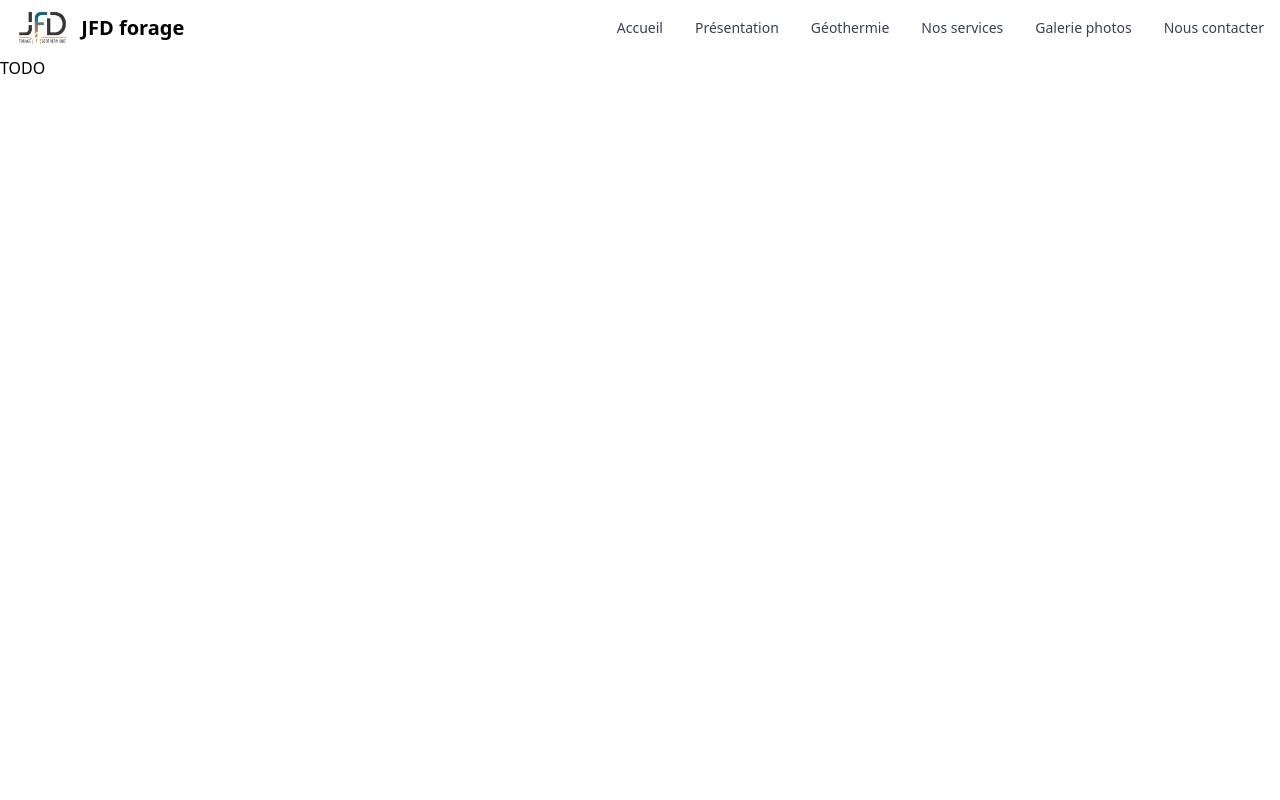
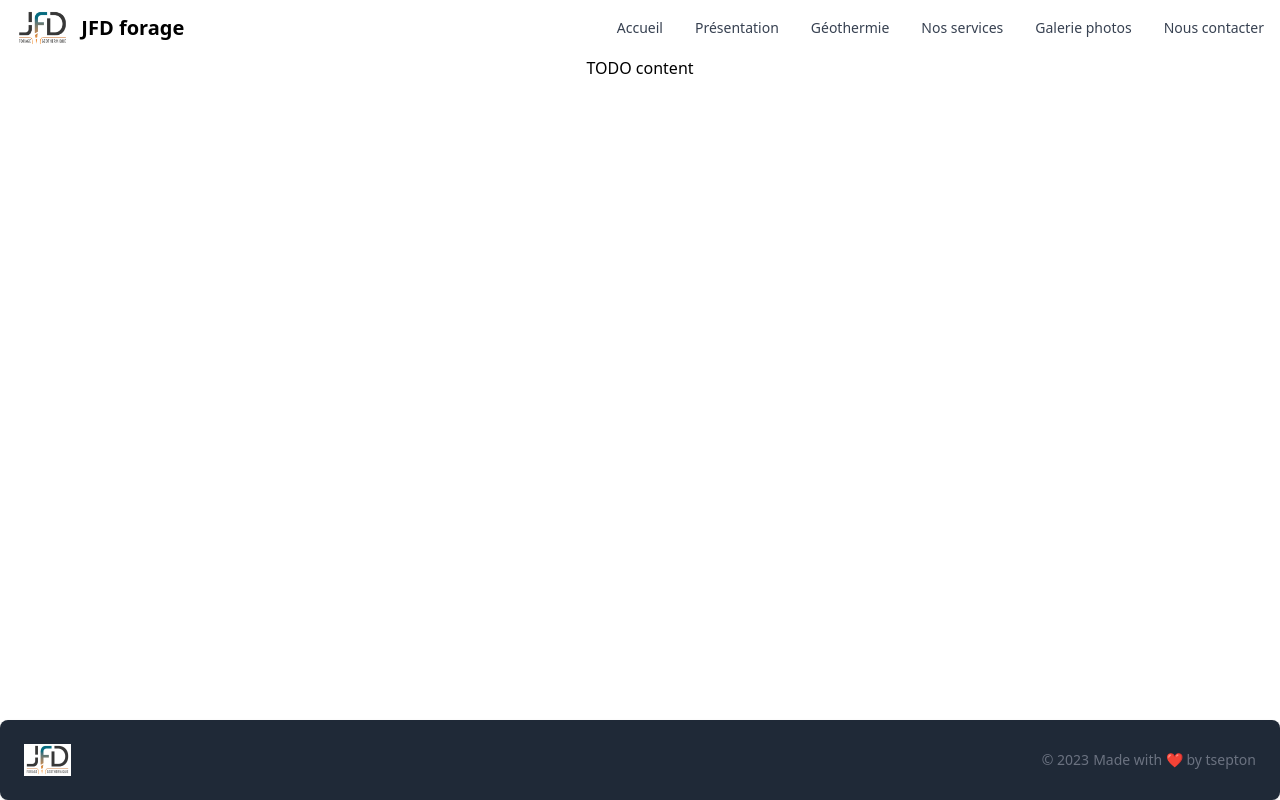
Before and after one commit to tsepton/jfdforage, a Next.js app: page / in a window 1280 px wide. Built offline with nearby package versions, Linux system fonts and the light colour scheme.

Commit message:
Add Layout component

```diff
--- /dev/null
+++ b/src/components/footer.tsx
@@ -0,0 +1,23 @@
+import { Footer as TailwindFooter } from "flowbite-react";
+
+export default function FooterM(props: any) {
+
+  const year: number = new Date().getFullYear();
+
+  return (
+    <TailwindFooter className={props.className} bgDark={true} container={true}>
+      <div className="w-full justify-between sm:flex sm:items-center sm:justify-between">
+        <TailwindFooter.Brand
+          href="/"
+          src="img/logo.jpg"
+          alt="JFD forage Logo"
+        />
+        <TailwindFooter.Copyright
+          href="http://tsepton.be"
+          by="Made with ❤	by tsepton"
+          year={year}
+        />
+      </div>
+    </TailwindFooter>
+  );
+}
--- /dev/null
+++ b/src/components/layout.tsx
@@ -0,0 +1,21 @@
+import NavBar from "@/components/navbar";
+import FooterM from "@/components/footer";
+import Head from "next/head";
+
+export default function Layout(props: any) {
+    return (
+        <>
+            <Head>
+                <title>JFD forage</title>
+                <meta name="description" content="JFD forage géothermique - Belgique" />
+                <meta name="viewport" content="width=device-width, initial-scale=1" />
+                <link rel="icon" href="/img/logo-squared.jpg" />
+            </Head>
+            <main className="flex h-screen flex-col">
+                <NavBar className="flex-none"></NavBar>
+                <div className="flex-1 text-center"> {props.children} </div>
+                <FooterM className="flex-none"></FooterM>
+            </main>
+        </>
+    );
+}
--- a/src/pages/_app.tsx
+++ b/src/pages/_app.tsx
@@ -1,6 +1,12 @@
-import '@/styles/globals.css'
-import type { AppProps } from 'next/app'
+import Layout from '@/components/layout';
+import '@/styles/globals.css';
+import type { AppProps } from 'next/app';
+import { Head } from "next/document";
 
 export default function App({ Component, pageProps }: AppProps) {
-  return <Component {...pageProps} />
+  return (
+    <Layout>
+      <Component {...pageProps} />
+    </Layout>
+  );
 }
--- a/src/pages/index.tsx
+++ b/src/pages/index.tsx
@@ -1,19 +1,12 @@
 import Head from "next/head";
 import NavBar from "@/components/navbar";
+import FooterM from "@/components/footer";
+import Layout from "@/components/layout";
 
-export default function Home() {
+export default function Home(props: any) {
   return (
     <>
-      <Head>
-        <title>JFD forage</title>
-        <meta name="description" content="JFD forage géothermique - Belgique" />
-        <meta name="viewport" content="width=device-width, initial-scale=1" />
-        <link rel="icon" href="/img/logo-squared.jpg" />
-      </Head>
-      <main>
-        <NavBar></NavBar>
-        <div>TODO</div>
-      </main>
+      <div>TODO content</div>
     </>
   );
 }
```
